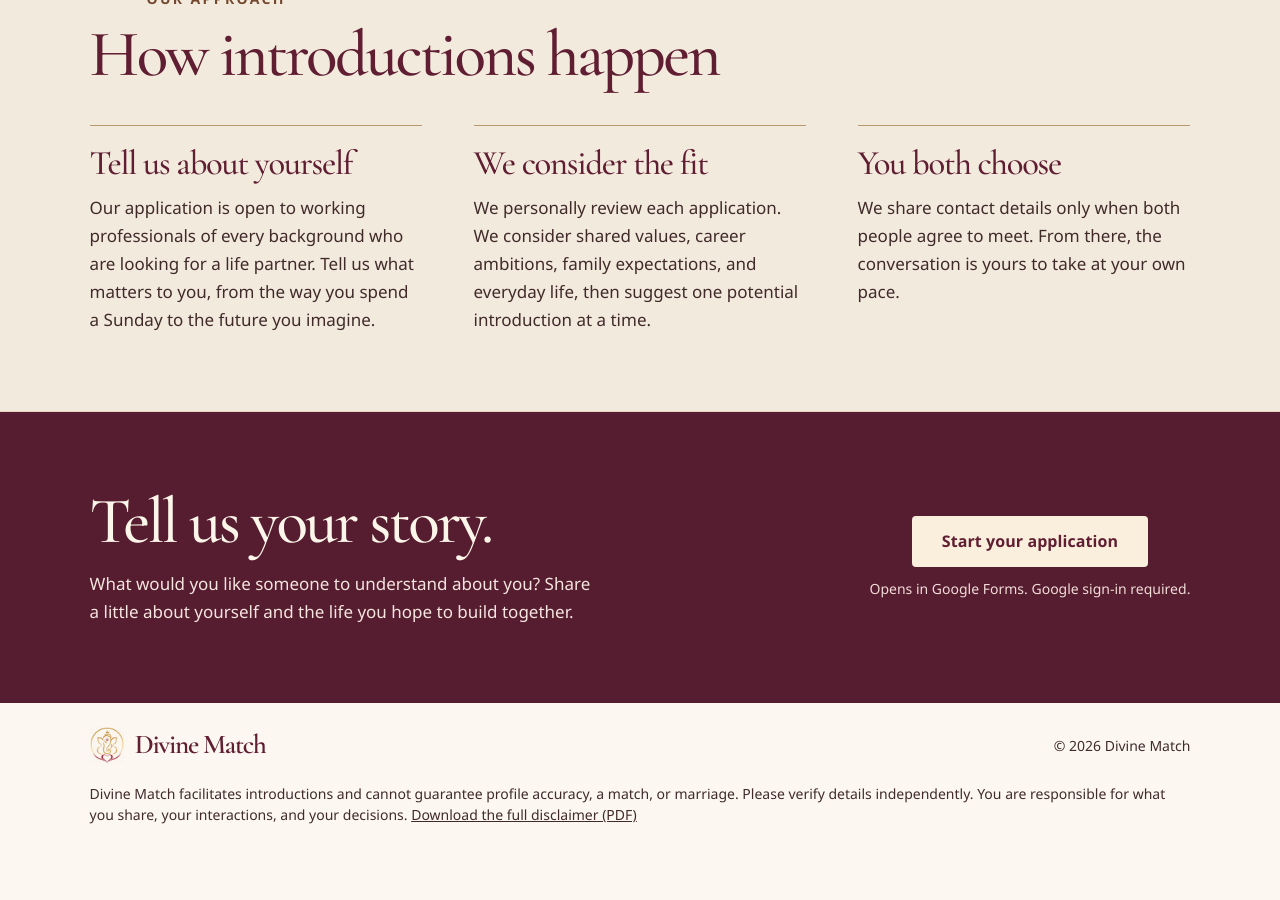
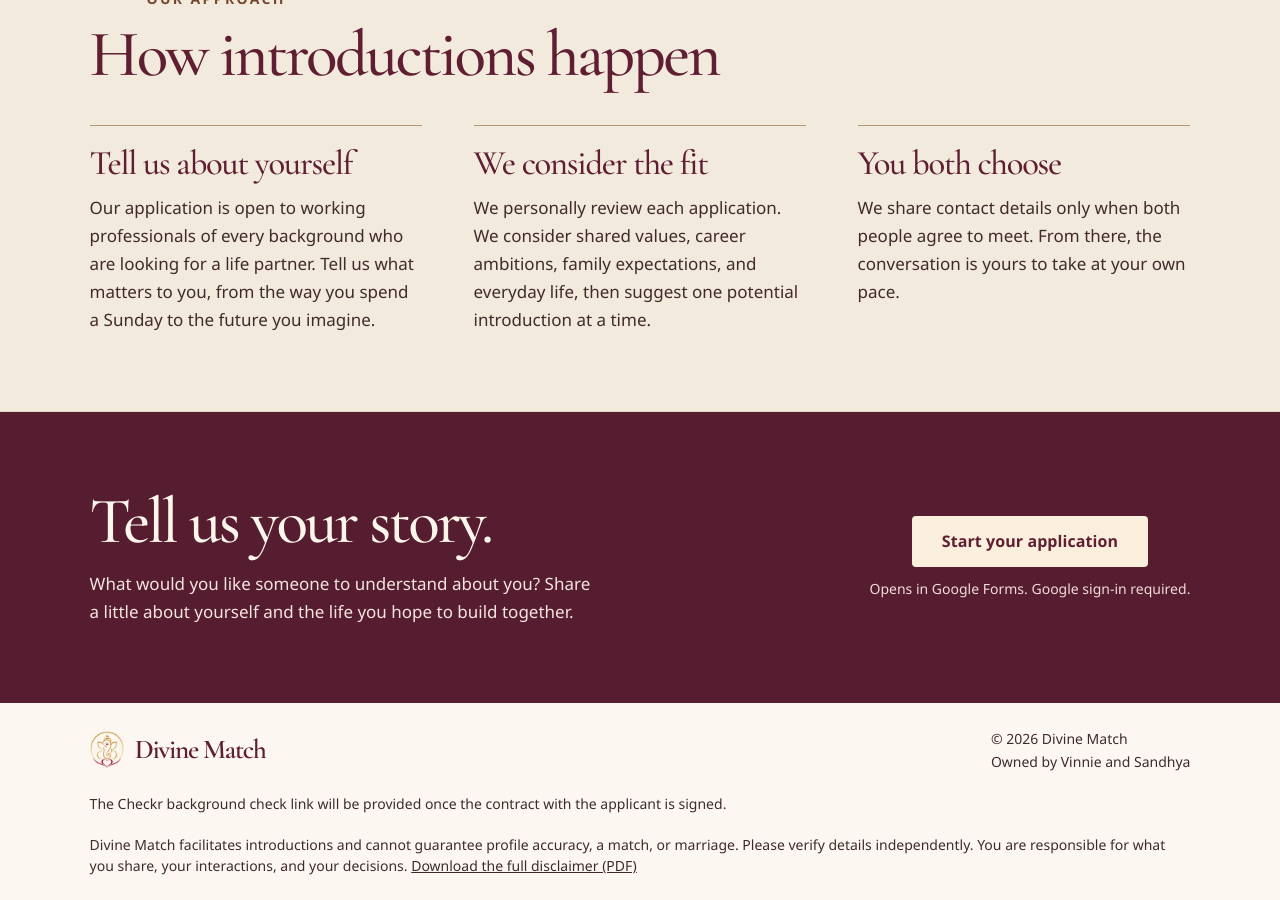
Before and after one commit to vinniekanwal/divine-match, a Jekyll site: the page built from index.md, in a window 1280 px wide and 900 px high, scrolled down 1315 px. Built offline with Jekyll 4.4.1, drawn with Linux system fonts in a browser that asks for light colours; before the commit the page ends 2164 px from its top, so only the background shows below that.

Commit message:
Add ownership and Checkr background check notice

```diff
--- a/_layouts/invitation.html
+++ b/_layouts/invitation.html
@@ -76,7 +76,8 @@
     </main>
     <footer class="footer wrap">
       {% include brand.html %}
-      <small>&copy; {{ site.time | date: '%Y' }} {{ site.title }}</small>
+      <small>&copy; {{ site.time | date: '%Y' }} {{ site.title }}<br>Owned by Vinnie and Sandhya</small>
+      <p class="footer-disclaimer">The Checkr background check link will be provided once the contract with the applicant is signed.</p>
       <p class="footer-disclaimer">
         Divine Match facilitates introductions and cannot guarantee profile accuracy, a match, or marriage. Please verify details independently. You are responsible for what you share, your interactions, and your decisions.
         <a href="{{ '/assets/divine-match-disclaimer.pdf' | relative_url }}" download>Download the full disclaimer (PDF)</a>
```
